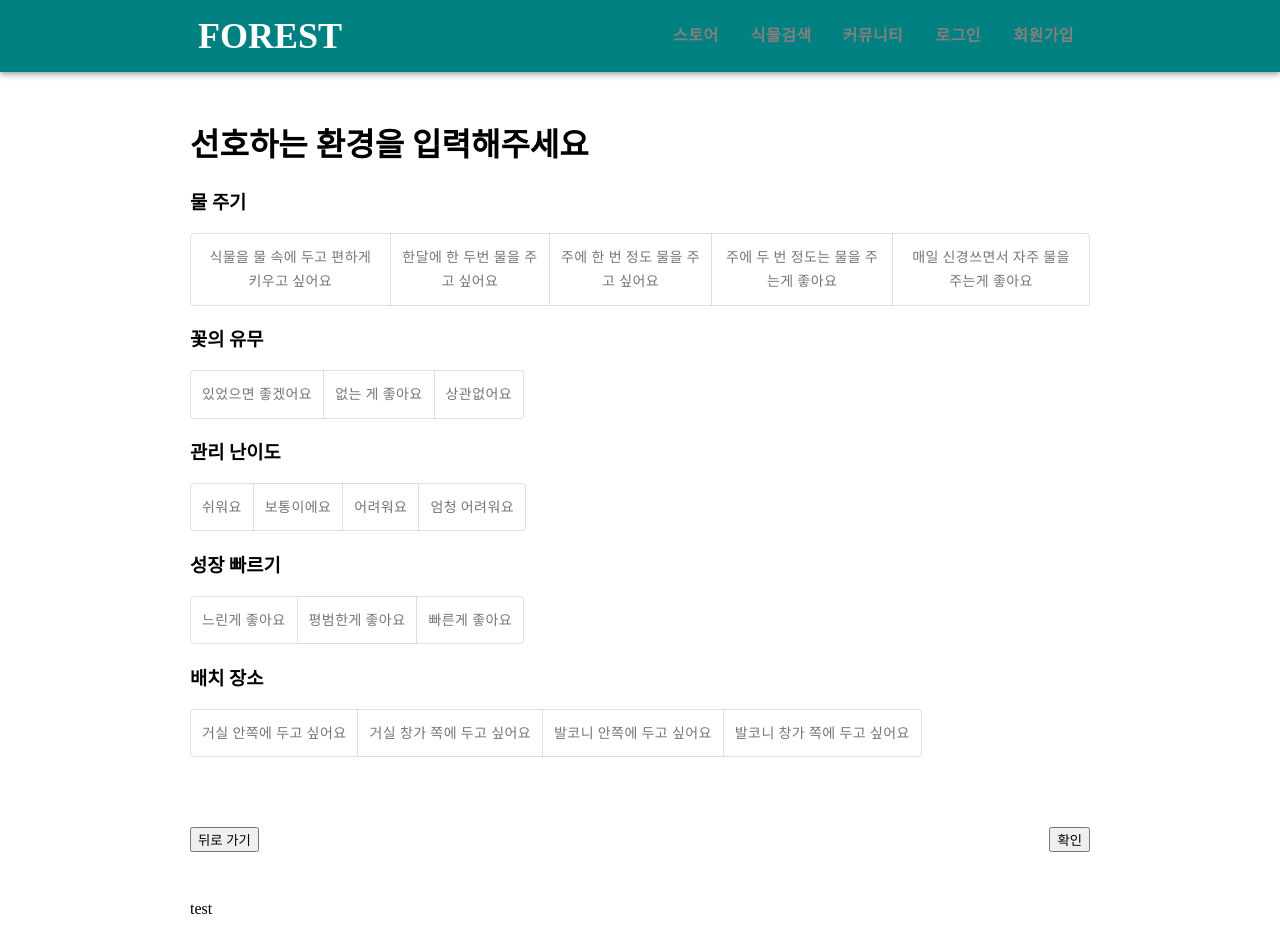
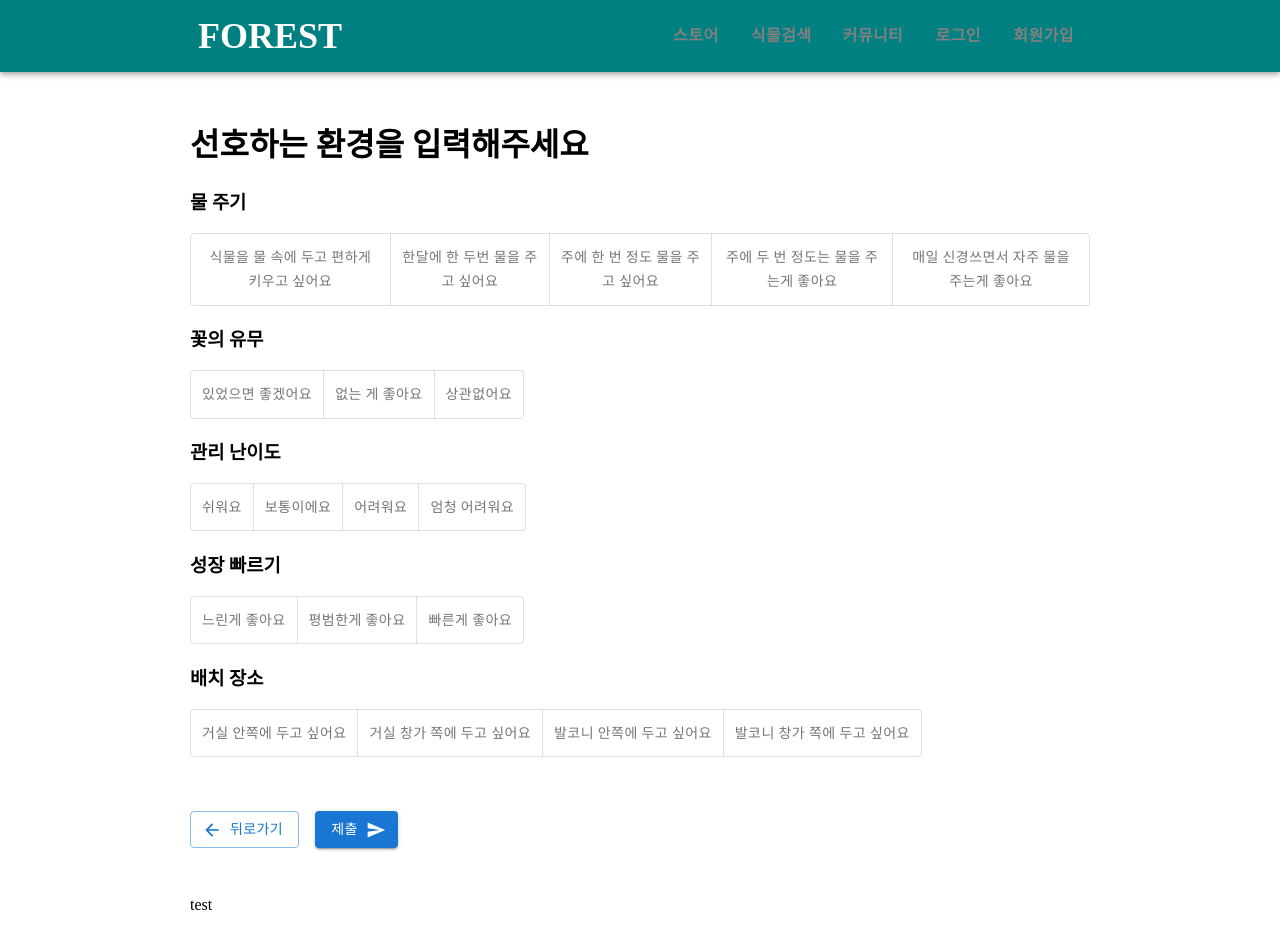
Before and after one commit to dohyung102/Forest, a React (Create React App) app in the folder frontend/: page /survey in a window 1280 px wide. Shown: the top 952 px of the page. Built offline with nearby package versions, Linux system fonts and the light colour scheme.

Commit message:
FIX: modify survey page

```diff
--- a/frontend/src/components/layout/Appbar.js
+++ b/frontend/src/components/layout/Appbar.js
@@ -35,8 +35,8 @@ const Appbar = () => {
 
   const logout = () => {
     localStorage.clear();
+    setAuth(false)
   };
-
   return (
     <AppBar sx={{ bgcolor: 'teal' }}>
       <Toolbar>
@@ -107,6 +107,7 @@ const Appbar = () => {
                   </li>
                   <li>
                     <Button
+                      onClick={logout}
                       style={{
                         fontWeight: 'bold',
                         fontSize: '16px',
--- a/frontend/src/components/pages/Carousel.js
+++ b/frontend/src/components/pages/Carousel.js
@@ -10,6 +10,8 @@
 export default function Slider() {
   const [currentSlide, setCurrentSlide] = useState(0);
   const slideRef = useRef(null);
+
+
 
   // Next 버튼 클릭 시
   const NextSlide = () => {
@@ -36,10 +38,11 @@ export default function Slider() {
     slideRef.current.style.transform = `translateX(-${currentSlide}00%)`; // 백틱을 사용하여 슬라이드로 이동하는 에니메이션을 만듭니다.
   }, [currentSlide]);
 
+
   return (
     <Container>
       <Text>
-        <h1>FOREST가 추천하는 식물</h1>
+        <h1>FOREST가 추천합니다!</h1>
         <p>Best {currentSlide + 1}</p>
       </Text>
       <SliderContainer ref={slideRef}>
@@ -52,6 +55,7 @@ export default function Slider() {
         <Button onClick={NextSlide}>다음</Button>
       </Center>
     </Container>
+
   );
 }
 const Container = styled.div`
--- a/frontend/src/components/pages/Cart.js
+++ b/frontend/src/components/pages/Cart.js
@@ -201,9 +201,8 @@ const Cart = () => {
                         }
                         className="btn btn-info ms-2"
                       >
-                        {" "}
-                        -{" "}
-                      </button>
+                        -
+                        </button>
                       <button
                         onClick={() =>
                           updateItemQuantity(item.id, item.quantity + 1)
--- a/frontend/src/components/pages/Slide.js
+++ b/frontend/src/components/pages/Slide.js
@@ -1,17 +1,62 @@
-import React from 'react';
+import React, { useEffect, useState }  from 'react';
 import styled from 'styled-components';
+import axios from 'axios';
 
 export default function Slide({ img, currentslide }) {
+
+  const [preferenceId, setPreferenceId] = useState();
+  const [userPreference, setUserPreference] = useState();
+
+  useEffect(() => {
+    axios({
+      method: 'get',
+      url: 'http://j6d204.p.ssafy.io/api/accounts/user/',
+      headers: {
+        Authorization: `Bearer ${localStorage.getItem('token')}`,
+      },
+    })
+    .then((res) => {
+      console.log(res.data.preference_set[0].id);
+      setPreferenceId(res.data.preference_set[0].id);
+    })
+    .catch((err) => {
+      console.log('error');
+    });
+
+    axios({
+      method: 'get',
+      url: `http://j6d204.p.ssafy.io/api/accounts/preference/${preferenceId}/`,
+      headers: {
+        Authorization: `Bearer ${localStorage.getItem('token')}`,
+      },
+    })
+    .then((res) => {
+      console.log(res.data.id);
+      setUserPreference(res.data.id);
+    })
+    .catch((err) => {
+      console.log('error');
+    });
+}, []);
+
+
   return (
-    <span>
-      <IMG src={img} />
-      <ul>
-        <p>이름 : {}</p>
-        <p>필요 온도 : {}</p>
-        <p>급수 주기 : {}</p>
-        <p>태그 : {}</p>
-      </ul>
-    </span>
+      <span>
+        <IMG src={img} />
+          <div>
+            {userPreference && userPreference.map((preference) => {
+              return (
+                <div>
+                  <div>이름 : {preference.name}</div>
+                  <div>성장 속도 : {preference.growth_rate}</div>
+                  <div>물 주기 : {preference.watering}</div>
+                  <div>관리 난이도 : {preference.manage_difficulty}</div>
+                </div>
+              );
+            })}
+          </div>
+      </span>
+
   );
 }
 
--- a/frontend/src/components/pages/Survey.css
+++ /dev/null
@@ -1,4 +0,0 @@
-p {
-  display: flex;
-  justify-content: space-between;
-}
--- a/frontend/src/components/pages/Survey.js
+++ b/frontend/src/components/pages/Survey.js
@@ -1,17 +1,20 @@
 import React from 'react';
 // import styled from 'styled-components';
-import './Survey.css';
 import ToggleButton from '@mui/material/ToggleButton';
 import ToggleButtonGroup from '@mui/material/ToggleButtonGroup';
-// import { useHistory } from 'react-router-dom';
+import ArrowBackIcon from '@mui/icons-material/ArrowBack';
+import SendIcon from '@mui/icons-material/Send';
+import Stack from '@mui/material/Stack';
+import Button from '@mui/material/Button';
 import { useNavigate } from 'react-router-dom';
+
 import axios from 'axios';
 
 const Survey = () => {
-
   const navigate = useNavigate();
-  // const history = useHistory();
-
+  const onClickHome = () => {
+    navigate(`/`);
+  };
   const [watering, setWatering] = React.useState('');
   const [flowerPresence, setFlowerPresence] = React.useState('');
   const [manageDifficulty, setManageDifficulty] = React.useState('');
@@ -43,7 +46,6 @@ const Survey = () => {
     setPlacement(newPlacement);
     console.log(newPlacement)
   };
-
 
   const survey = () => {
     axios({
@@ -139,13 +141,14 @@ const Survey = () => {
       </ToggleButtonGroup>
 
       <br></br><br></br><br></br><br></br>
-      <p>
-        <button
-          // onClick={ () => {
-          // history.goBack();}}
-          >뒤로 가기</button>
-        <button type='submit' onClick={survey}>확인</button>
-      </p>
+      <Stack direction="row" spacing={2}>
+        <Button variant="outlined" onClick={onClickHome} startIcon={<ArrowBackIcon />}>
+          뒤로가기
+        </Button>
+        <Button variant="contained" onClick={survey} endIcon={<SendIcon />}>
+          제출
+        </Button>
+      </Stack>
     </div>
   )
 }
```
